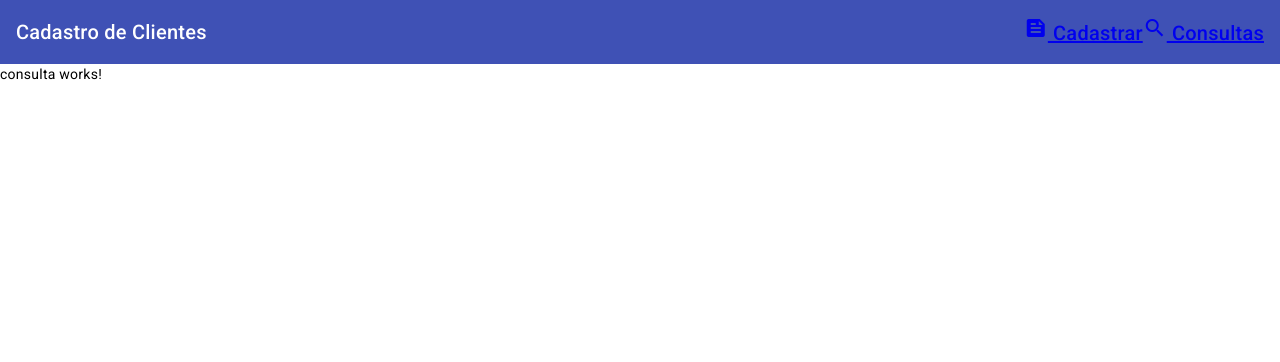
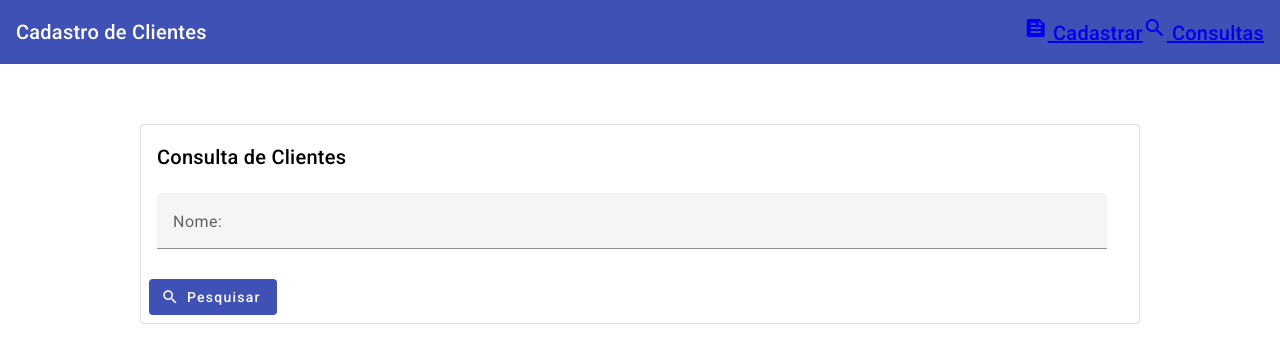
Before and after one commit to LeoMazenda2/crud-angular-material, an Angular app: page /consulta in a window 1280 px wide. Shown: the top 362 px of the page. Built offline with nearby package versions, Linux system fonts and the light colour scheme.

Commit message:
adicionado o botão pesquisar

```diff
--- a/src/app/consulta/consulta.component.html
+++ b/src/app/consulta/consulta.component.html
@@ -1 +1,28 @@
-<p>consulta works!</p>
+<div fxLayout="row" fxLayoutAlign="center">
+  <div fxLayout="column" fxFlex="1000px">
+    <form class="mt-60" #buscarForm="ngForm">
+      <mat-card appearance="outlined">
+        <mat-card-header>
+          <mat-card-title>Consulta de Clientes</mat-card-title>
+        </mat-card-header>
+        <mat-card-content class="mt-20">
+          <div fxLayout="row">
+            <div fxFlex="column" fxFlex="950px">
+              <mat-form-field class="full-width">
+                <mat-label>Nome:</mat-label>
+                <input matInput placeholder="ex: leonildo" />
+              </mat-form-field>
+            </div>
+          </div>
+        </mat-card-content>
+
+        <mat-card-actions>
+            <button mat-flat-button color="primary" type="submit">
+              <mat-icon fontIcon="search"></mat-icon>
+              Pesquisar
+            </button>
+        </mat-card-actions>
+      </mat-card>
+    </form>
+  </div>
+</div>
```
Also changed, not shown: src/app/consulta/consulta.component.ts (+16 -1 lines), 2 other files (tests, documents, lock files or other folders).
